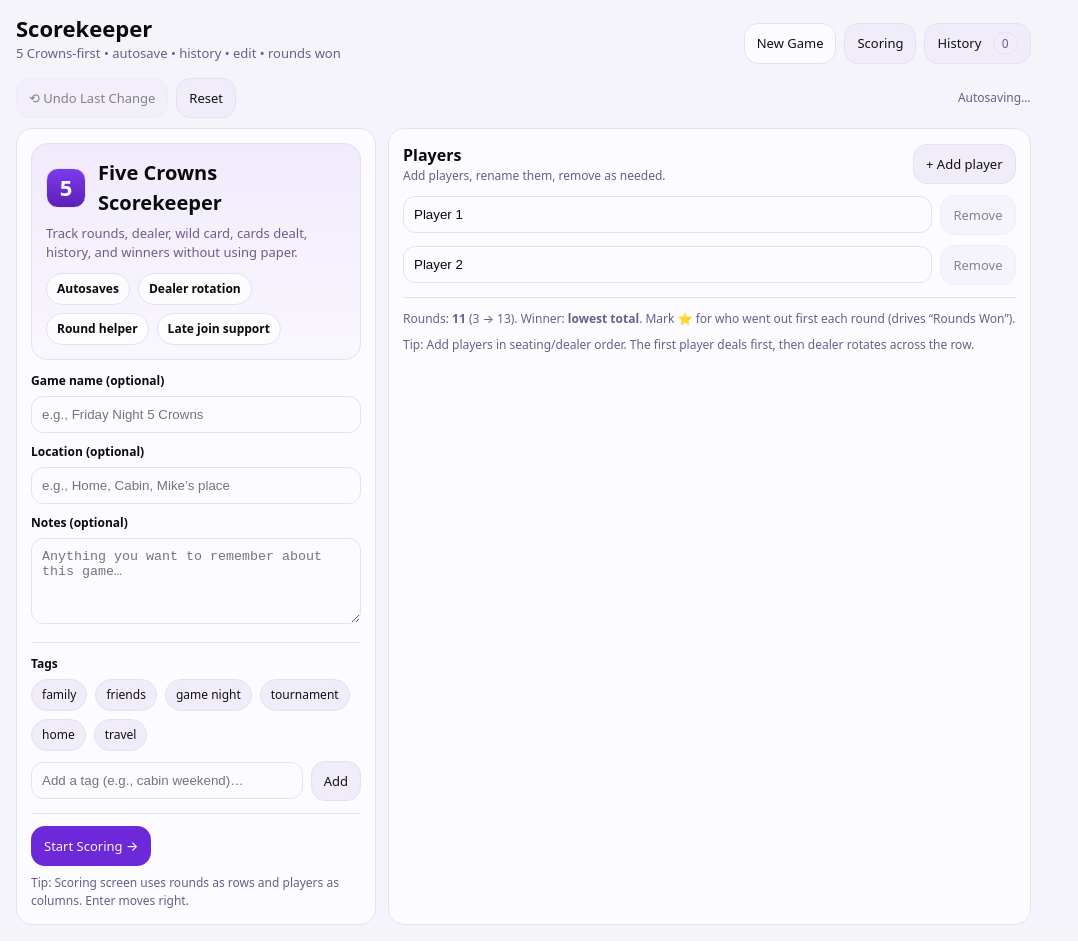
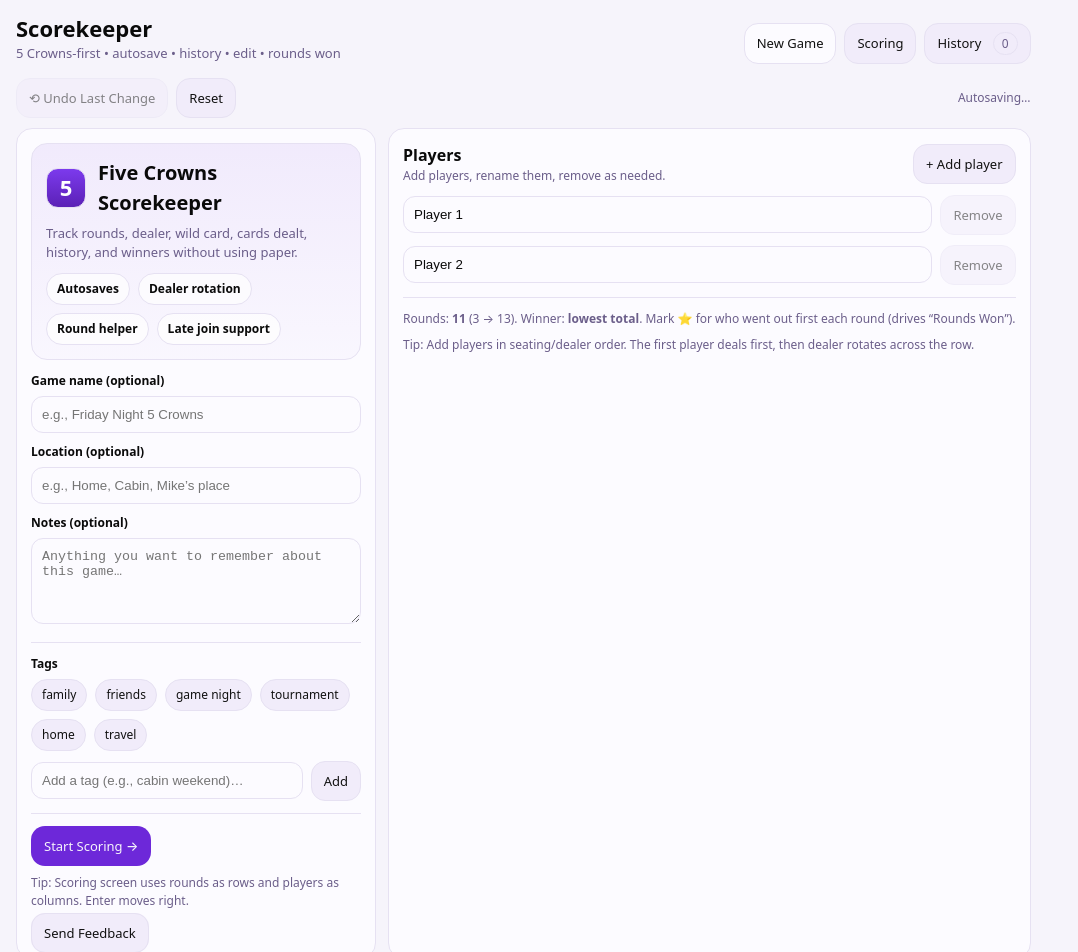
Before and after one commit to lyonss31095/scorekeeper, a React (Vite) app in the folder app/: page / in a window 1280 px wide. Shown: the top 952 px of the page, without its empty margins (0-1078 px from the left). Built offline with nearby package versions, Linux system fonts and the light colour scheme.

Commit message:
Add feedback button

```diff
--- a/app/src/App.jsx
+++ b/app/src/App.jsx
@@ -979,6 +979,13 @@
               ) : null}
               <button className="btn primary" onClick={startGame}>Start Scoring →</button>
               <div className="small" style={{ marginTop: 8 }}>Tip: Scoring screen uses rounds as rows and players as columns. Enter moves right.</div>
+              <div style={{ height: 10 }} />
+              <a
+                className="btn"
+                href="mailto:lyonss31095@yahoo.com?subject=Five%20Crowns%20Scorekeeper%20Feedback"
+              >
+                Send Feedback
+              </a>
             </div>
 
             <div className="panel">
```
